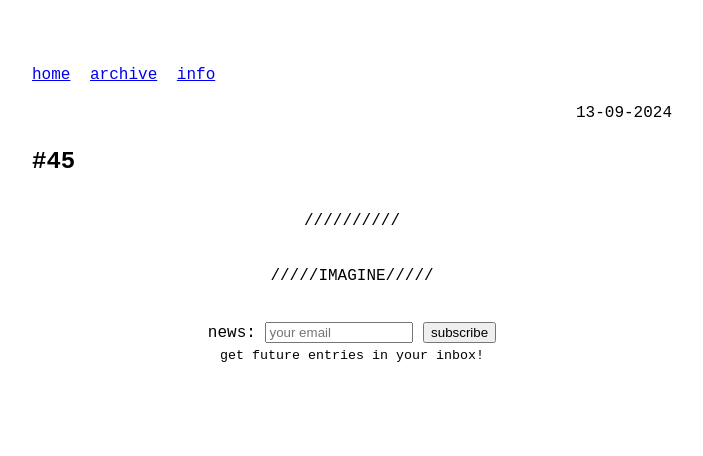
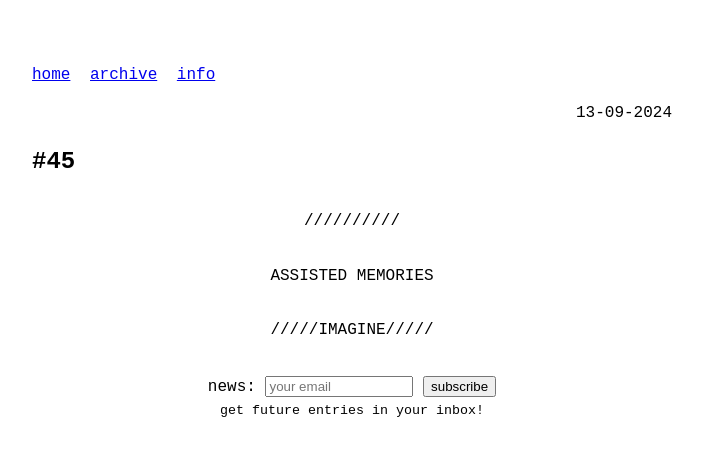
Before and after one commit to odaniloluna/odaniloluna.github.io, a Jekyll site: the page built from _posts/2024-09-13-#45.md, in a window 1280 px wide. Shown: the top 456 px of the page, without its empty margins (288-991 px from the left). Built offline with Jekyll 4.4.1, drawn with Linux system fonts in a browser that asks for light colours.

Commit message:
Update 2024-09-13-#45.md

```diff
--- a/_posts/2024-09-13-#45.md
+++ b/_posts/2024-09-13-#45.md
@@ -4,4 +4,5 @@ title: #45
 slug: #45
 ---
 ---
-<p class="description" style="text-align: justify;">
+<p class="description" style="text-align: center;">
+ASSISTED  MEMORIES
```
